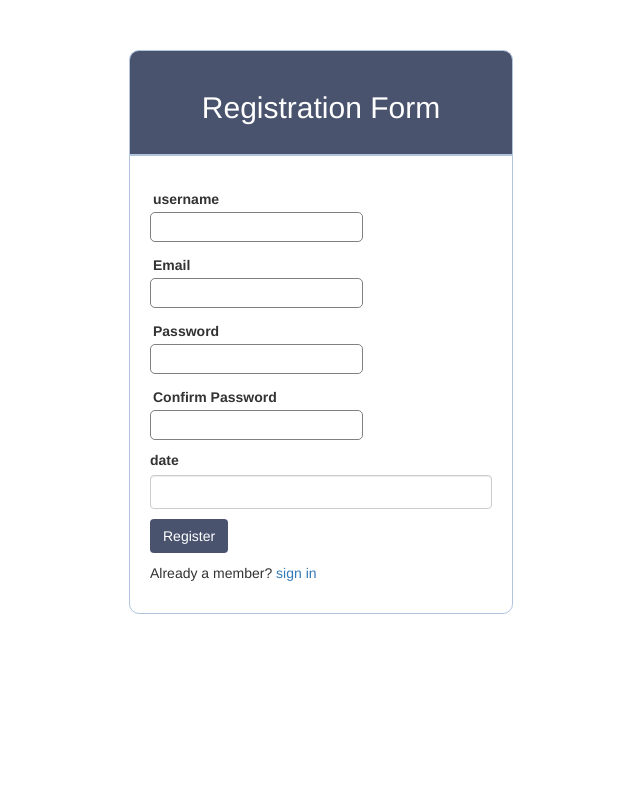
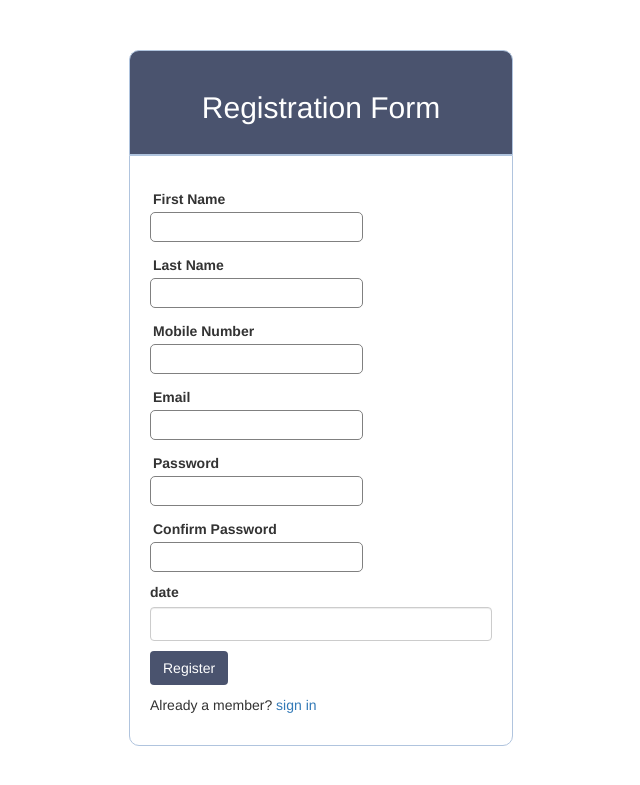
Before and after one commit to Kimster07/comp606A1P2, a PHP site: page /registration.php in a window 1280 px wide. Shown: the top 785 px of the page, without its empty margins (319-959 px from the left). Run offline with PHP 8.4, Linux system fonts and the light colour scheme; some libraries are stand-ins or nearby versions.

Commit message:
change the variable names
change the variable names

```diff
--- a/login.php
+++ b/login.php
@@ -18,8 +18,8 @@
   <form method="post" action="login.php">        <!-- create from for data input from user -->
 
 <div class="input-group">
-  <label>Username</label>
-  <input type="text" name="username" required>
+  <label>Email</label>
+  <input type="text" name="email" required>
 </div>
 
 <div class="input-group">
--- a/registration.php
+++ b/registration.php
@@ -22,8 +22,16 @@
 
 
 <div class="input-group">
-  <label>username</label>
-  <input type="text" name="username" required>
+  <label>First Name</label>
+  <input type="text" name="Firstname" required>
+</div>
+<div class="input-group">
+  <label>Last Name</label>
+  <input type="text" name="Lastname" required>
+</div>
+<div class="input-group">
+  <label>Mobile Number</label>
+  <input type="number" name="Mobile_no" required>
 </div>
 <div class="input-group">
   <label>Email</label>
--- a/server.php
+++ b/server.php
@@ -17,7 +17,9 @@ if($db->connect_error)
 
 if(isset($_POST['register']))                                                    //if register button click then will run
 {
- $username=$_POST['username'];
+ $Firstname=$_POST['Firstname'];
+ $Lastname=$_POST['Lastname'];
+ $Mobile_no=$_POST['Mobile_no'];
  $email=$_POST['email'];
  $password =$_POST['password_1'];
  $password2 = $_POST['password_2'];
@@ -28,21 +30,21 @@ if(isset($_POST['register']))
  if($password == $password2)
  {
 
-   $check_query = "SELECT * FROM user WHERE username='$username' OR email='$email' ";     //this will check  user already exits in database
+   $check_query = "SELECT * FROM user WHERE  email='$email' ";     //this will check  user already exits in database
    $result = mysqli_query($db, $check_query);
   // $user = mysqli_fetch_assoc($result);
 
    if (mysqli_num_rows($result) > 0)
    {
      echo '<script language="javascript">';
-     echo 'alert("Username and email alredy exits")';
+     echo 'alert("  email alredy exits")';
      echo '</script>';
 
 
    }
    else
     {
-     $sql="INSERT INTO user (username,  email,password,date1) VALUES ('$username','$email','$password','$date')"; //enter the userdata in database
+     $sql="INSERT INTO user (Firstname,Lastname,Mobile_no,  email,password,date1) VALUES (' $Firstname','$Lastname','$Mobile_no','$email','$password','$date')"; //enter the userdata in database
 
 
      $result=mysqli_query($db, $sql);
@@ -50,7 +52,7 @@ if(isset($_POST['register']))
 
      if( $result== TRUE)
           {
-       $_SESSION['username']=$username;
+       $_SESSION['Firstname']=$Firstname;
        $_SESSION['sucess']=" You are now logged in";
        header('location:profile.php');
            }
@@ -77,12 +79,12 @@ if(isset($_POST['register']))
 if(isset($_POST['login']))                                                       //if login button click then will run
 {
 
- $username=$_POST['username'];
+ $email=$_POST['email'];
  $password =$_POST['password'];
 
 
 
- $sql = "SELECT * FROM user WHERE username='$username'and password='$password' ";        //this will check if user exits
+ $sql = "SELECT * FROM user WHERE email='$email'and password='$password' ";        //this will check if user exits
 
 
  $result = mysqli_query($db,$sql) or die(mysql_error());
@@ -91,7 +93,7 @@ if(isset($_POST['login']))
 
  if($rows==1)
  {
-   $_SESSION['username']=$username;
+   $_SESSION['email']=$email;
 // $_SESSION['sucess']="you are now logged in";
    header('location:profile.php');
  }
```
